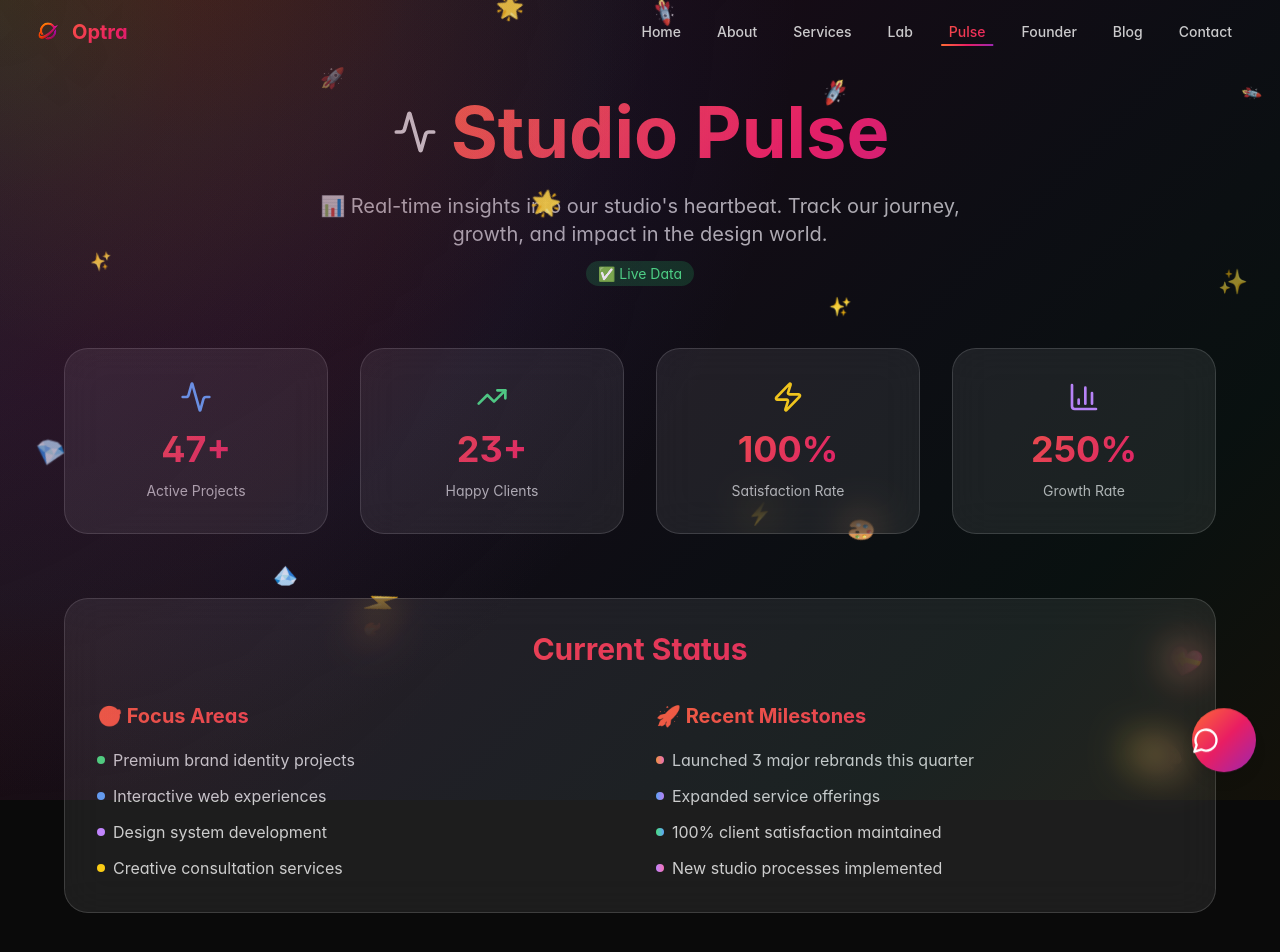
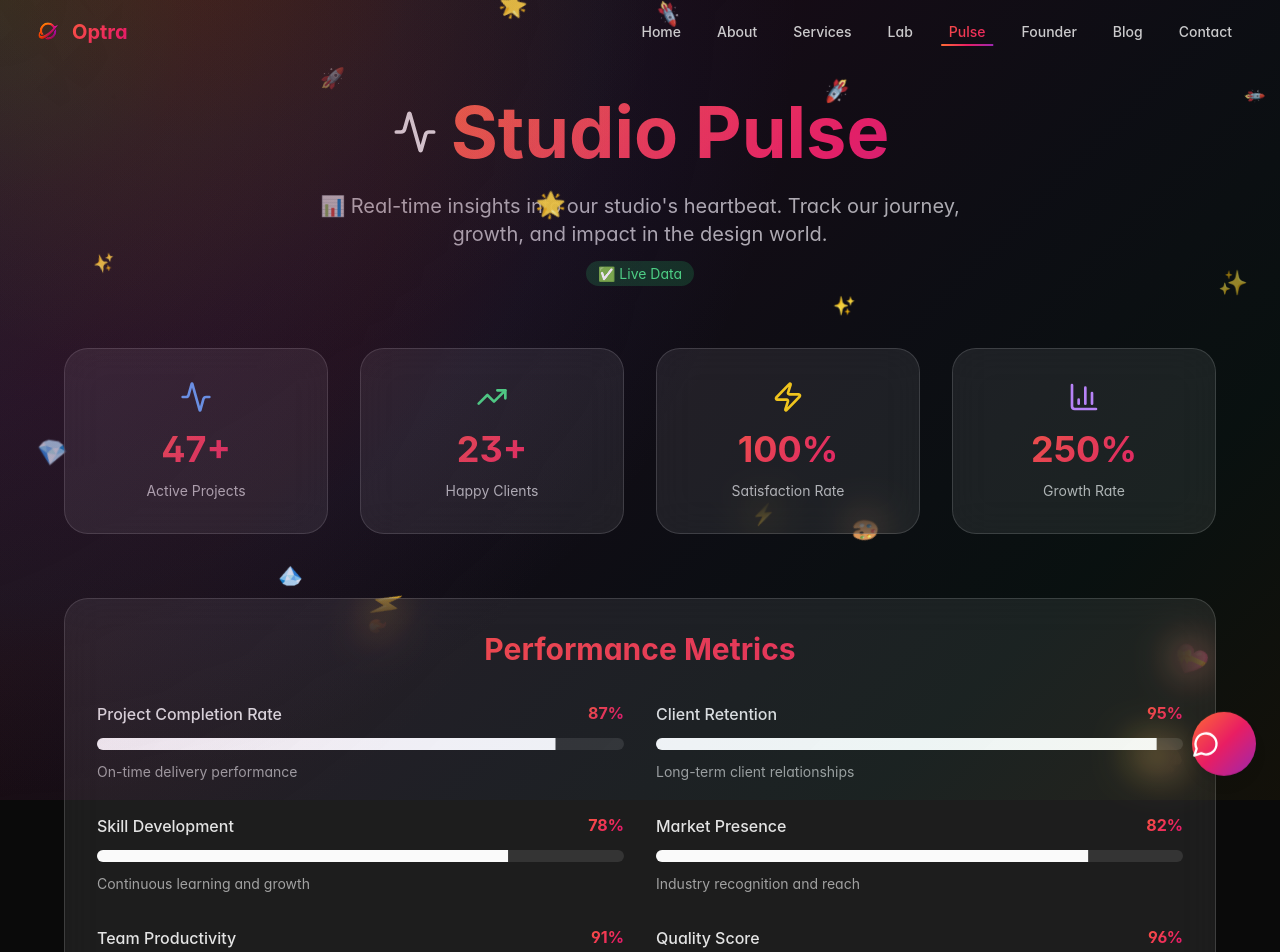
Before and after one commit to Optra-Design/optra-pulse-project, a React (Vite) app: page /pulse in a window 1280 px wide. Shown: the top 952 px of the page. Built offline with nearby package versions, Linux system fonts and the light colour scheme.

Commit message:
Add progress bars to the Pulse page
Add progress bars to the Pulse page to visualize metrics.

```diff
--- a/src/pages/Pulse.tsx
+++ b/src/pages/Pulse.tsx
@@ -1,6 +1,7 @@
 
 import React, { useState, useEffect } from 'react';
 import Navigation from '../components/Navigation';
+import { Progress } from '../components/ui/progress';
 import { Activity, TrendingUp, Zap, BarChart3 } from 'lucide-react';
 
 const Pulse = () => {
@@ -9,6 +10,15 @@ const Pulse = () => {
     clients: 0,
     satisfaction: 0,
     growth: 0
+  });
+
+  const [progressValues, setProgressValues] = useState({
+    projectCompletion: 0,
+    clientRetention: 0,
+    skillDevelopment: 0,
+    marketPresence: 0,
+    teamProductivity: 0,
+    qualityScore: 0
   });
 
   useEffect(() => {
@@ -28,10 +38,36 @@ const Pulse = () => {
       }, 16);
     };
 
+    // Animate progress bars
+    const animateProgress = (key: keyof typeof progressValues, end: number, delay: number = 0) => {
+      setTimeout(() => {
+        const start = 0;
+        const increment = end / (2000 / 16);
+        let current = start;
+
+        const timer = setInterval(() => {
+          current += increment;
+          if (current >= end) {
+            current = end;
+            clearInterval(timer);
+          }
+          setProgressValues(prev => ({ ...prev, [key]: Math.round(current) }));
+        }, 16);
+      }, delay);
+    };
+
     setTimeout(() => animateValue('projects', 47), 200);
     setTimeout(() => animateValue('clients', 23), 400);
     setTimeout(() => animateValue('satisfaction', 100), 600);
     setTimeout(() => animateValue('growth', 250), 800);
+
+    // Animate progress bars with staggered delays
+    setTimeout(() => animateProgress('projectCompletion', 87, 1000), 0);
+    setTimeout(() => animateProgress('clientRetention', 95, 1200), 0);
+    setTimeout(() => animateProgress('skillDevelopment', 78, 1400), 0);
+    setTimeout(() => animateProgress('marketPresence', 82, 1600), 0);
+    setTimeout(() => animateProgress('teamProductivity', 91, 1800), 0);
+    setTimeout(() => animateProgress('qualityScore', 96, 2000), 0);
   }, []);
 
   const pulseData = [
@@ -62,6 +98,45 @@ const Pulse = () => {
       value: metrics.growth,
       suffix: "%",
       color: "text-purple-400"
+    }
+  ];
+
+  const progressData = [
+    {
+      label: "Project Completion Rate",
+      value: progressValues.projectCompletion,
+      color: "from-blue-400 to-blue-600",
+      description: "On-time delivery performance"
+    },
+    {
+      label: "Client Retention",
+      value: progressValues.clientRetention,
+      color: "from-green-400 to-green-600",
+      description: "Long-term client relationships"
+    },
+    {
+      label: "Skill Development",
+      value: progressValues.skillDevelopment,
+      color: "from-purple-400 to-purple-600",
+      description: "Continuous learning and growth"
+    },
+    {
+      label: "Market Presence",
+      value: progressValues.marketPresence,
+      color: "from-orange-400 to-orange-600",
+      description: "Industry recognition and reach"
+    },
+    {
+      label: "Team Productivity",
+      value: progressValues.teamProductivity,
+      color: "from-pink-400 to-pink-600",
+      description: "Efficiency and output quality"
+    },
+    {
+      label: "Quality Score",
+      value: progressValues.qualityScore,
+      color: "from-yellow-400 to-yellow-600",
+      description: "Design and delivery excellence"
     }
   ];
 
@@ -109,6 +184,33 @@ const Pulse = () => {
                 </div>
               </div>
             ))}
+          </div>
+
+          {/* Progress Metrics */}
+          <div className="glass p-8 rounded-3xl mb-16">
+            <h2 className="text-3xl font-bold text-gradient mb-8 text-center">
+              Performance Metrics
+            </h2>
+
+            <div className="grid md:grid-cols-2 gap-8">
+              {progressData.map((item, index) => (
+                <div
+                  key={index}
+                  className="space-y-3 animate-fade-in"
+                  style={{ animationDelay: `${index * 0.1 + 1}s` }}
+                >
+                  <div className="flex justify-between items-center">
+                    <span className="text-foreground/90 font-medium">{item.label}</span>
+                    <span className="text-gradient font-bold">{item.value}%</span>
+                  </div>
+                  <Progress
+                    value={item.value}
+                    className="h-3 bg-white/10 overflow-hidden"
+                  />
+                  <p className="text-sm text-foreground/60">{item.description}</p>
+                </div>
+              ))}
+            </div>
           </div>
 
           {/* Current Status */}
```
